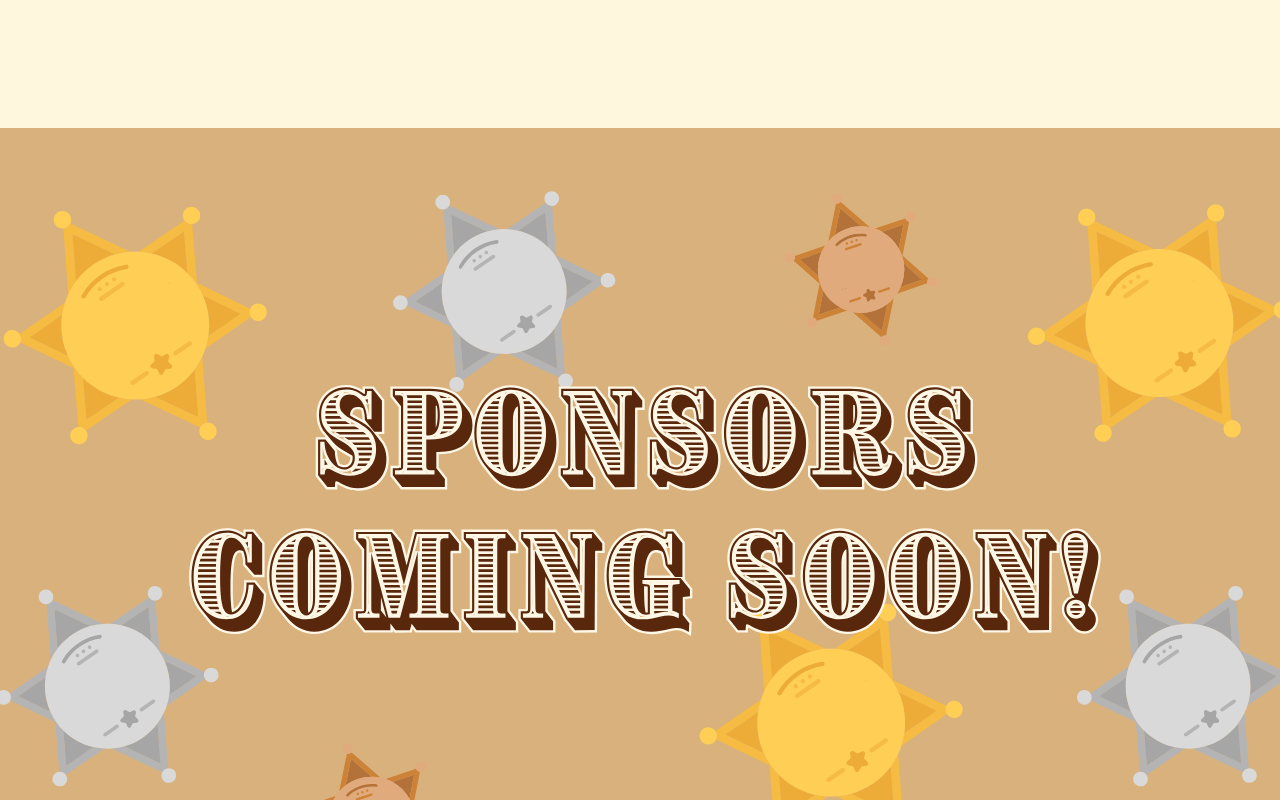
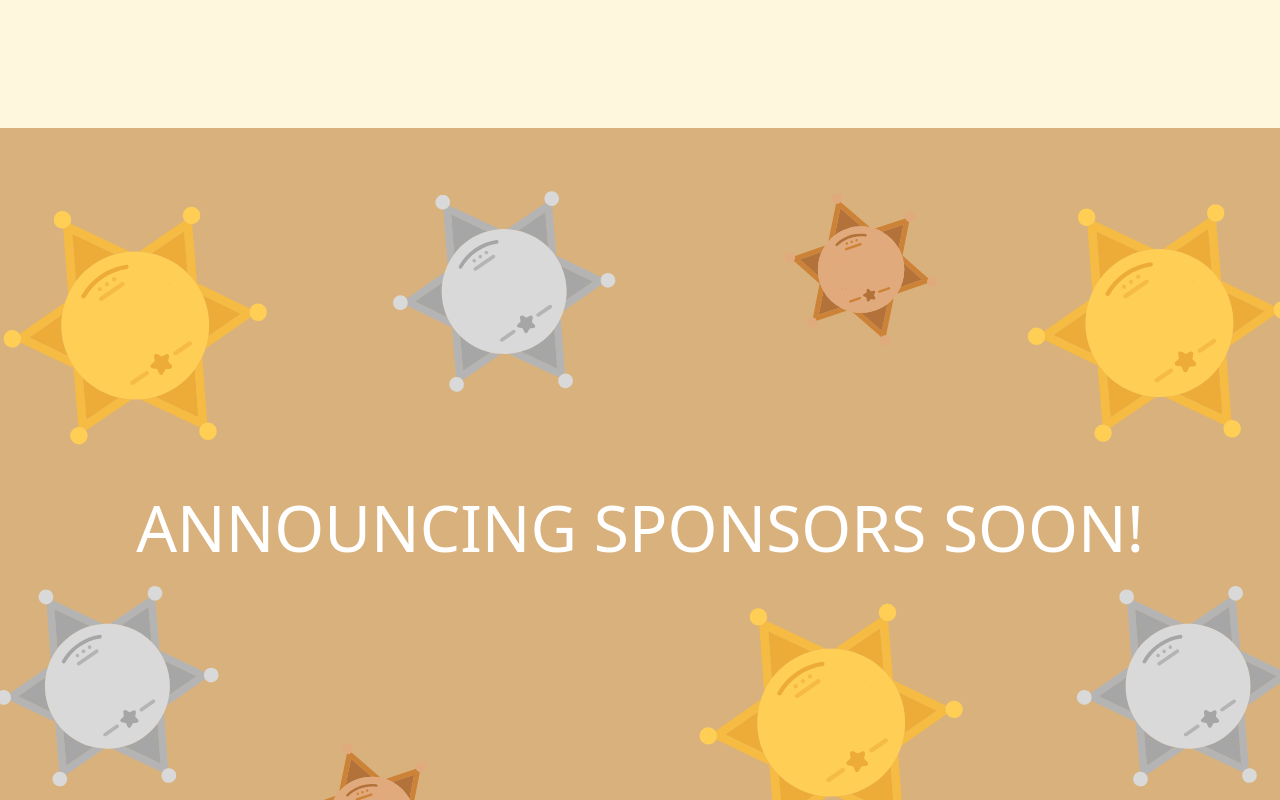
Before and after one commit to CUHackers/cuhackit-2026, a React (Vite) app: page / in a window 1280 px wide. Shown: the part 7240-8040 px from the top of the page. Built offline with nearby package versions, Linux system fonts and the light colour scheme; the HTML template or start-up script is replaced by a standard one; a web font is replaced by a local one.

Commit message:
Added sponsors

```diff
--- /dev/null
+++ b/src/components/sections/SponsorsSection.css
@@ -0,0 +1,7 @@
+/* Style for the brim narrow text */
+.brim-narrow-text {
+  color: white;
+  font-size: 4rem; /* Equivalent to text-6xl */
+  font-weight: 200; /* Equivalent to font-thin */
+  text-align: center;
+}
--- a/src/components/sections/SponsorsSection.tsx
+++ b/src/components/sections/SponsorsSection.tsx
@@ -1,22 +1,23 @@
+import '../../styles/global.css';
 
 const TemplateSection = () => {
-
-
-
   return (
     <div className="snap-start w-screen h-screen">
       <div
-        className="relative w-full h-full overflow-hidden"
+        className="relative w-full h-full overflow-hidden flex items-center justify-center"
         style={{
           backgroundImage: "url('/assets/Sponsors.svg')",
           backgroundPosition: 'center center',
           backgroundSize: 'cover',
           backgroundRepeat: 'no-repeat',
         }}
-      />
+      >
+        <h1 className="brim-narrow-text">
+          ANNOUNCING SPONSORS SOON!
+        </h1>
+      </div>
     </div>
   );
-
 };
 
 export default TemplateSection;
--- /dev/null
+++ b/src/styles/global.css
@@ -0,0 +1,7 @@
+/* Brim narrow font style */
+.brim-narrow-text {
+  color: white;
+  font-size: 4rem; /* Equivalent to text-6xl */
+  font-weight: 200; /* Equivalent to font-thin */
+  text-align: center;
+}
```
Also changed, not shown: assets/Sponsors.svg.
